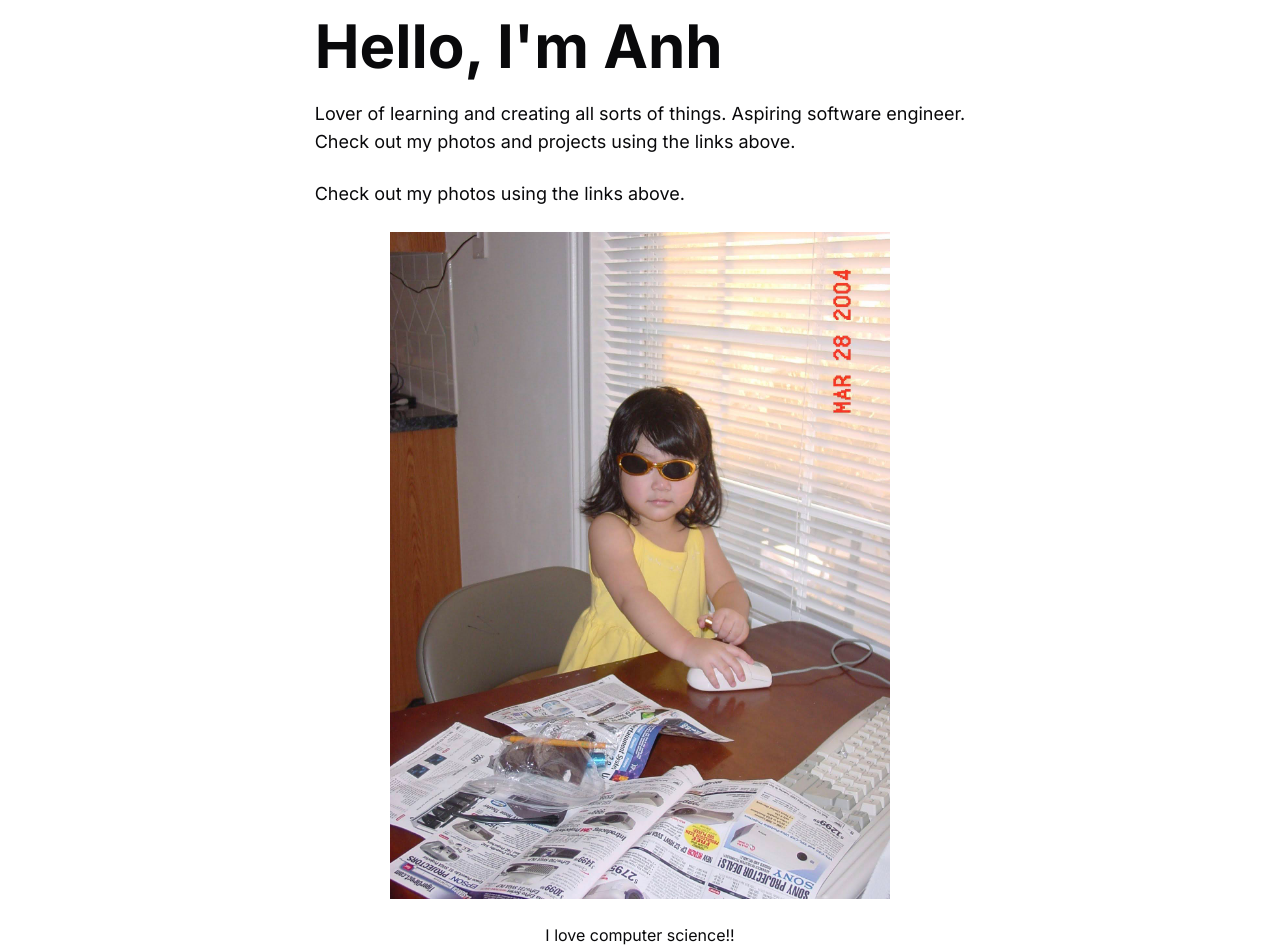
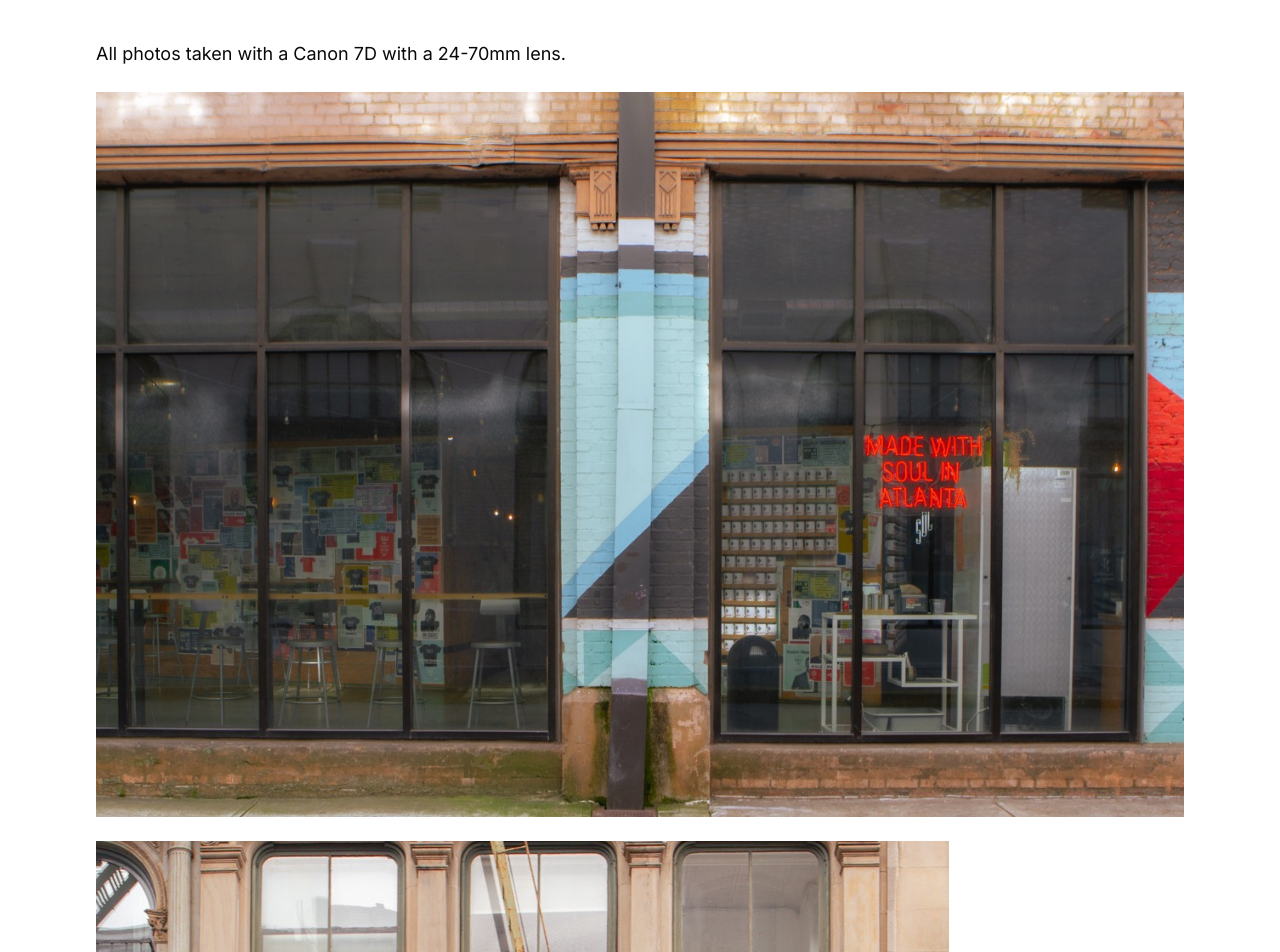
Before and after one commit to htdanganh/portfolio, a Next.js app: page /gallery in a window 1280 px wide. Shown: the part 120-1072 px from the top of the page. Built offline with nearby package versions, Linux system fonts and the light colour scheme.

Commit message:
Added images to gallery

```diff
--- a/src/app/gallery/page.tsx
+++ b/src/app/gallery/page.tsx
@@ -3,25 +3,29 @@
 import Navbar from "@/components/ui/navbar";
 
 
-export default function Home() {
+export default function Gallery() {
   return (
     <body>
       <Navbar />
         <main className="flex min-h-screen flex-col items-center p-24">
           <div className="flex-container">
-            <h1 className="text-6xl font-bold">
-                Hello, I'm Anh
-            </h1>
             <br />
-            <p className="text-lg"> Lover of learning and creating all sorts of things. Aspiring software engineer. </p>
-            <p className="text-lg"> Check out my photos and projects using the links above. </p>
+            <p className="text-lg"> All photos taken with a Canon 7D with a 24-70mm lens. </p>
             <br />
-            <p className="text-lg"> Check out my photos using the links above. </p>
+            <img src="/images/soul-atl.jpeg" alt="Made with Soul in Atlanta sign" />
+            <br />
+            <img src="/images/just-be-happy.jpeg" alt="Just Be Happy sign" />
+            <br />
+            <img src="/images/coda.jpeg" alt="Coda spiral staircase" />
+            <br />
+            <img src="/images/nyclunch.jpeg" alt="NYC lunch in Brooklyn" />
+            <br />
+            <img src="/images/calibeachhouse.jpeg" alt="The side of a beachhouse in California" />
+            <br />
+            <img src="/images/biloxi.jpeg" alt="Biloxi" />
+            <br />
+            <img src="/images/water.jpeg" alt="Waves" />
           </div>
-          <br />
-          <img src="/images/throwback.jpeg" height="500px" width="500px"/>
-          <br />
-          <p className="text-med"> I love computer science!! </p>
         </main>
     </body>
   );
```
